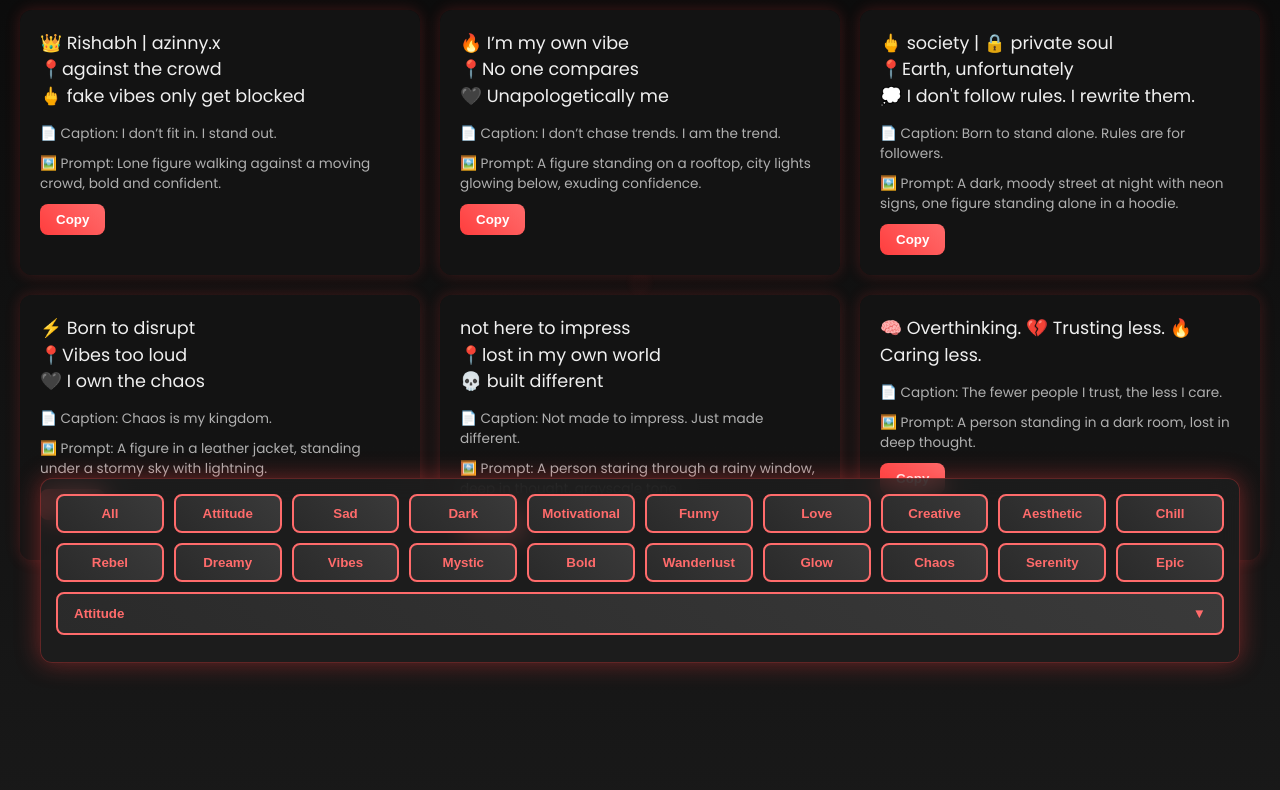
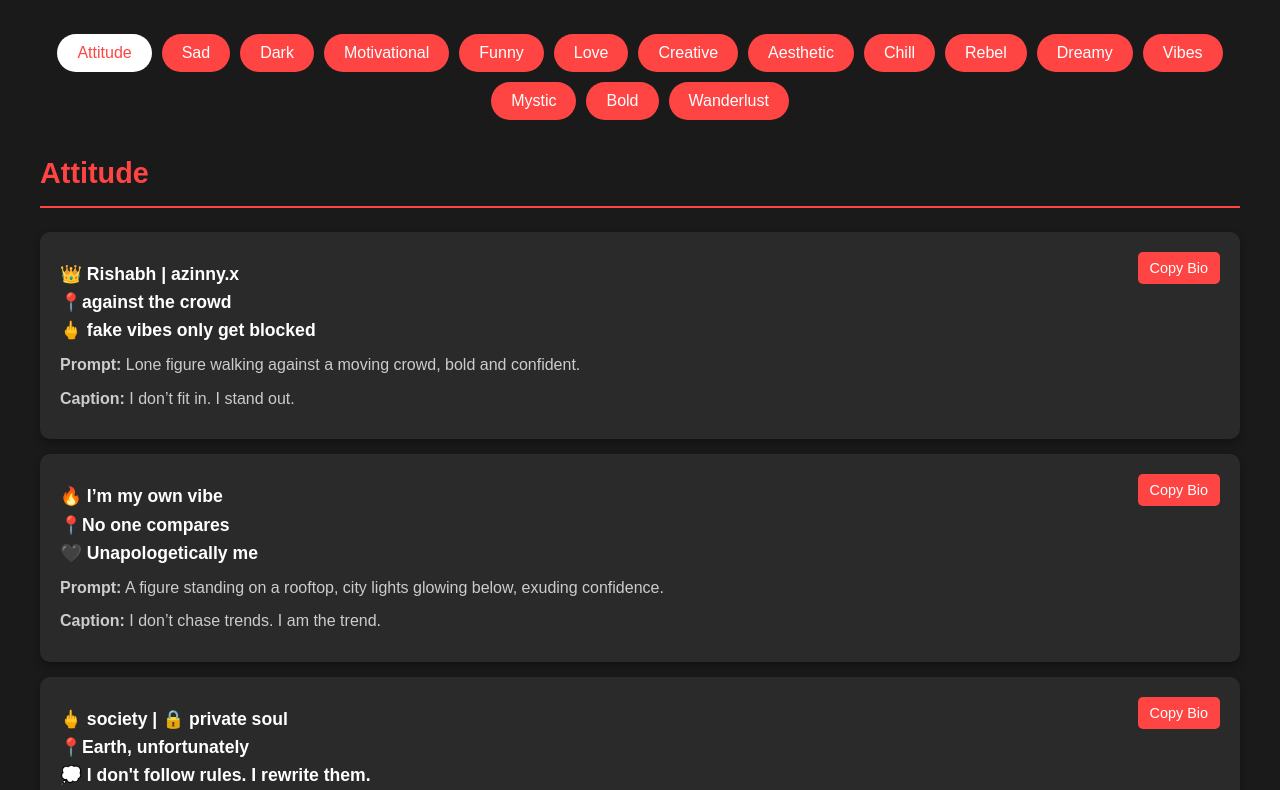
Before and after one commit to axinyyyx/azinny.x-bio, a plain HTML site: page index.html in a window 1280 px wide. Shown: the part 117-907 px from the top of the page. Drawn offline with Linux system fonts and the light colour scheme.

Commit message:
Update index.html

```diff
--- a/index.html
+++ b/index.html
@@ -4,337 +4,216 @@
     <meta charset="UTF-8">
     <meta name="viewport" content="width=device-width, initial-scale=1.0">
     <title>🔥 Bio Vault – azinny.x</title>
-  <link href="https://fonts.googleapis.com/css2?family=Poppins:wght@400;600;700&display=swap" rel="stylesheet">
     <style>
-    * {
+        body {
+            font-family: 'Arial', sans-serif;
+            background-color: #1a1a1a;
+            color: #fff;
             margin: 0;
-      padding: 0;
-      box-sizing: border-box;
+            padding: 20px;
+            line-height: 1.6;
         }
-    body {
-      background: linear-gradient(180deg, #0a0a0a, #1a1a1a);
-      color: #e0e0e0;
-      font-family: 'Poppins', sans-serif;
-      min-height: 100vh;
-      padding: 20px;
-      overflow-x: hidden;
-      position: relative;
+        .container {
+            max-width: 1200px;
+            margin: 0 auto;
         }
-    body::before {
-      content: '';
-      position: fixed;
-      top: 0;
-      left: 0;
-      width: 100%;
-      height: 100%;
-      background: radial-gradient(circle, rgba(255, 62, 62, 0.1) 1%, transparent 2%);
-      opacity: 0.3;
-      z-index: -1;
+        .header {
+            text-align: center;
+            margin-bottom: 40px;
         }
-    h1 {
-      text-align: center;
-      font-size: 2.8rem;
-      color: #ff3e3e;
-      text-shadow: 0 0 12px rgba(255, 62, 62, 0.6);
-      margin-bottom: 40px;
-      font-weight: 700;
+        .header h1 {
+            font-size: 2.5em;
+            color: #ff4444;
+            text-shadow: 0 0 10px rgba(255, 68, 68, 0.5);
         }
-    #bios-container {
-      display: grid;
-      gap: 20px;
-      grid-template-columns: repeat(auto-fill, minmax(300px, 1fr));
-      margin-bottom: 120px;
+        .category-buttons {
+            display: flex;
+            flex-wrap: wrap;
+            gap: 10px;
+            justify-content: center;
+            margin-bottom: 30px;
+        }
+        .category-btn {
+            background: #ff4444;
+            border: none;
+            padding: 10px 20px;
+            border-radius: 20px;
+            color: white;
+            cursor: pointer;
+            font-size: 1em;
+            transition: background 0.3s, transform 0.2s;
+        }
+        .category-btn:hover {
+            background: #cc3333;
+            transform: scale(1.05);
+        }
+        .category-btn.active {
+            background: #fff;
+            color: #ff4444;
+        }
+        .category {
+            display: none;
+        }
+        .category.active {
+            display: block;
+        }
+        .category h2 {
+            color: #ff4444;
+            border-bottom: 2px solid #ff4444;
+            padding-bottom: 10px;
+            font-size: 1.8em;
         }
         .bio-card {
-      background: rgba(20, 20, 20, 0.9);
-      border-radius: 12px;
+            background: #2a2a2a;
+            border-radius: 10px;
             padding: 20px;
-      box-shadow: 0 0 15px rgba(255, 62, 62, 0.2);
-      transition: transform 0.3s ease, box-shadow 0.3s ease, opacity 0.5s ease;
-      opacity: 0;
-      transform: translateY(20px);
-    }
-    .bio-card.show {
-      opacity: 1;
-      transform: translateY(0);
+            margin: 15px 0;
+            box-shadow: 0 4px 8px rgba(0, 0, 0, 0.3);
+            position: relative;
+            transition: transform 0.3s;
         }
         .bio-card:hover {
-      transform: rotateX(4deg) rotateY(4deg);
-      box-shadow: 0 0 30px rgba(255, 62, 62, 0.5);
+            transform: translateY(-5px);
         }
-    .bio-text {
-      font-size: 1.1rem;
+        .bio-card p {
+            margin: 8px 0;
+            color: #ccc;
+        }
+        .bio-card .bio-text {
             white-space: pre-wrap;
-      margin-bottom: 15px;
-      color: #f0f0f0;
-      line-height: 1.5;
-    }
-    .caption, .prompt {
-      font-size: 0.85rem;
-      color: #b0b0b0;
-      margin-bottom: 10px;
+            font-weight: bold;
+            color: #fff;
+            font-size: 1.1em;
         }
         .copy-btn {
-      background: linear-gradient(45deg, #ff3e3e, #ff6b6b);
-      color: #fff;
+            position: absolute;
+            top: 20px;
+            right: 20px;
+            background: #ff4444;
+            color: white;
             border: none;
-      padding: 8px 16px;
-      border-radius: 8px;
+            padding: 8px 12px;
+            border-radius: 5px;
             cursor: pointer;
-      font-weight: 600;
-      transition: transform 0.2s ease, box-shadow 0.3s ease;
+            font-size: 0.9em;
+            transition: background 0.3s;
         }
         .copy-btn:hover {
-      transform: scale(1.05);
-      box-shadow: 0 0 15px rgba(255, 62, 62, 0.6);
+            background: #cc3333;
         }
-    .category-container {
-      position: sticky;
+        .toast {
+            position: fixed;
             bottom: 20px;
-      background: rgba(30, 30, 30, 0.8);
-      backdrop-filter: blur(12px);
-      border: 1px solid rgba(255, 62, 62, 0.3);
-      border-radius: 12px;
-      padding: 15px;
-      box-shadow: 0 0 25px rgba(255, 62, 62, 0.4);
-      z-index: 10;
-      margin: 0 auto;
-      max-width: 1200px;
-      transition: transform 0.5s ease;
+            right: 20px;
+            background: #333;
+            color: white;
+            padding: 10px 20px;
+            border-radius: 5px;
+            display: none;
+            z-index: 1000;
         }
-    .category-grid {
-      display: grid;
-      grid-template-columns: repeat(auto-fit, minmax(100px, 1fr));
-      gap: 10px;
-      margin-bottom: 10px;
+        @media (max-width: 768px) {
+            .header h1 {
+                font-size: 2em;
             }
             .category-btn {
-      background: linear-gradient(45deg, #2a2a2a, #3a3a3a);
-      border: 2px solid #ff6b6b;
-      color: #ff6b6b;
+                padding: 8px 15px;
+                font-size: 0.9em;
+            }
+            .bio-card {
+                padding: 15px;
+            }
+            .copy-btn {
+                padding: 6px 10px;
+                font-size: 0.8em;
+            }
+        }
+        @media (max-width: 480px) {
+            .header h1 {
+                font-size: 1.5em;
+            }
+            .category-btn {
+                padding: 6px 12px;
+                font-size: 0.8em;
+            }
+            .bio-card {
+                margin: 10px 0;
                 padding: 10px;
-      border-radius: 8px;
-      cursor: pointer;
-      font-weight: 600;
-      text-align: center;
-      transition: all 0.3s ease;
-    }
-    .category-btn:hover {
-      background: linear-gradient(45deg, #ff3e3e, #ff6b6b);
-      color: #fff;
-      box-shadow: 0 0 15px rgba(255, 62, 62, 0.6);
-      transform: scale(1.05);
-    }
-    .dropdown-toggle {
-      display: none;
-      background: linear-gradient(45deg, #2a2a2a, #3a3a3a);
-      border: 2px solid #ff6b6b;
-      color: #ff6b6b;
-      padding: 12px 16px;
-      border-radius: 8px;
-      width: 100%;
-      font-weight: 600;
-      cursor: pointer;
-      transition: all 0.3s ease;
-      display: flex;
-      justify-content: space-between;
-      align-items: center;
-      text-transform: capitalize;
-    }
-    .dropdown-toggle:hover {
-      background: linear-gradient(45deg, #ff3e3e, #ff6b6b);
-      color: #fff;
-      box-shadow: 0 0 15px rgba(255, 62, 62, 0.6);
-      transform: scale(1.03);
-    }
-    .dropdown-toggle .arrow {
-      transition: transform 0.3s ease;
-    }
-    .dropdown-toggle.open .arrow {
-      transform: rotate(180deg);
-    }
-    .dropdown-menu {
-      max-height: 0;
-      opacity: 0;
-      overflow-y: auto;
-      background: rgba(30, 30, 30, 0.9);
-      backdrop-filter: blur(8px);
-      border: 1px solid rgba(255, 62, 62, 0.2);
-      border-radius: 8px;
-      margin: 10px auto 0;
-      width: 100%;
-      max-width: 100%;
-      transition: max-height 0.4s ease, opacity 0.4s ease;
-    }
-    .dropdown-menu.open {
-      max-height: 400px;
-      opacity: 1;
-    }
-    .dropdown-btn {
-      display: block;
-      padding: 12px 16px;
-      color: #ff6b6b;
-      text-align: left;
-      border-bottom: 1px solid rgba(255, 62, 62, 0.2);
-      cursor: pointer;
-      transition: background 0.3s ease, color 0.3s ease;
-      font-weight: 500;
-      text-transform: capitalize;
-    }
-    .dropdown-btn:hover {
-      background: rgba(255, 62, 62, 0.3);
-      color: #fff;
-    }
-    .dropdown-btn:last-child {
-      border-bottom: none;
-    }
-    @media (max-width: 768px) {
-      h1 {
-        font-size: 2rem;
-      }
-      #bios-container {
-        grid-template-columns: 1fr;
-      }
-      .category-grid {
-        display: none;
-      }
-      .dropdown-toggle {
-        display: flex;
-      }
-      .category-container {
-        bottom: 10px;
-        padding: 10px;
-        max-width: 100%;
-      }
-      .dropdown-menu {
-        width: 100%;
-        max-width: 100%;
-        margin: 10px 0 0;
             }
         }
     </style>
 </head>
 <body>
+    <div class="container">
+        <div class="header">
             <h1>🔥 Bio Vault – azinny.x</h1>
-
-  <div id="bios-container"></div>
-
-  <div class="category-container" id="category-container">
-    <div class="category-grid">
-      <button class="category-btn" onclick="filterCategory('All')">All</button>
-      <button class="category-btn" onclick="filterCategory('Attitude')">Attitude</button>
-      <button class="category-btn" onclick="filterCategory('Sad')">Sad</button>
-      <button class="category-btn" onclick="filterCategory('Dark')">Dark</button>
-      <button class="category-btn" onclick="filterCategory('Motivational')">Motivational</button>
-      <button class="category-btn" onclick="filterCategory('Funny')">Funny</button>
-      <button class="category-btn" onclick="filterCategory('Love')">Love</button>
-      <button class="category-btn" onclick="filterCategory('Creative')">Creative</button>
-      <button class="category-btn" onclick="filterCategory('Aesthetic')">Aesthetic</button>
-      <button class="category-btn" onclick="filterCategory('Chill')">Chill</button>
-      <button class="category-btn" onclick="filterCategory('Rebel')">Rebel</button>
-      <button class="category-btn" onclick="filterCategory('Dreamy')">Dreamy</button>
-      <button class="category-btn" onclick="filterCategory('Vibes')">Vibes</button>
-      <button class="category-btn" onclick="filterCategory('Mystic')">Mystic</button>
-      <button class="category-btn" onclick="filterCategory('Bold')">Bold</button>
-      <button class="category-btn" onclick="filterCategory('Wanderlust')">Wanderlust</button>
-      <button class="category-btn" onclick="filterCategory('Glow')">Glow</button>
-      <button class="category-btn" onclick="filterCategory('Chaos')">Chaos</button>
-      <button class="category-btn" onclick="filterCategory('Serenity')">Serenity</button>
-      <button class="category-btn" onclick="filterCategory('Epic')">Epic</button>
         </div>
-    <button class="dropdown-toggle" id="dropdown-toggle">
-      <span id="selected-category">Attitude</span>
-      <span class="arrow">▼</span>
-    </button>
-    <div class="dropdown-menu" id="dropdown-menu">
-      <button class="dropdown-btn" onclick="filterCategory('All')">All</button>
-      <button class="dropdown-btn" onclick="filterCategory('Attitude')">Attitude</button>
-      <button class="dropdown-btn" onclick="filterCategory('Sad')">Sad</button>
-      <button class="dropdown-btn" onclick="filterCategory('Dark')">Dark</button>
-      <button class="dropdown-btn" onclick="filterCategory('Motivational')">Motivational</button>
-      <button class="dropdown-btn" onclick="filterCategory('Funny')">Funny</button>
-      <button class="dropdown-btn" onclick="filterCategory('Love')">Love</button>
-      <button class="dropdown-btn" onclick="filterCategory('Creative')">Creative</button>
-      <button class="dropdown-btn" onclick="filterCategory('Aesthetic')">Aesthetic</button>
-      <button class="dropdown-btn" onclick="filterCategory('Chill')">Chill</button>
-      <button class="dropdown-btn" onclick="filterCategory('Rebel')">Rebel</button>
-      <button class="dropdown-btn" onclick="filterCategory('Dreamy')">Dreamy</button>
-      <button class="dropdown-btn" onclick="filterCategory('Vibes')">Vibes</button>
-      <button class="dropdown-btn" onclick="filterCategory('Mystic')">Mystic</button>
-      <button class="dropdown-btn" onclick="filterCategory('Bold')">Bold</button>
-      <button class="dropdown-btn" onclick="filterCategory('Wanderlust')">Wanderlust</button>
-      <button class="dropdown-btn" onclick="filterCategory('Glow')">Glow</button>
-      <button class="dropdown-btn" onclick="filterCategory('Chaos')">Chaos</button>
-      <button class="dropdown-btn" onclick="filterCategory('Serenity')">Serenity</button>
-      <button class="dropdown-btn" onclick="filterCategory('Epic')">Epic</button>
+        <div class="category-buttons" id="categoryButtons"></div>
+        <div id="categories"></div>
     </div>
-  </div>
+    <div id="toast" class="toast">Copied to clipboard!</div>
 
     <script>
-    let biosData = [];
-
+        // Fetch JSON data
         fetch('bios.json')
             .then(response => response.json())
             .then(data => {
-        biosData = data.categories;
-        displayBios("Attitude"); // Default category
+                const categoriesContainer = document.getElementById('categories');
+                const categoryButtonsContainer = document.getElementById('categoryButtons');
+
+                // Create category buttons
+                data.categories.forEach((category, index) => {
+                    const button = document.createElement('button');
+                    button.className = 'category-btn';
+                    button.textContent = category.category;
+                    button.dataset.category = category.category;
+                    if (index === 0) button.classList.add('active');
+                    categoryButtonsContainer.appendChild(button);
+                });
+
+                // Render categories
+                data.categories.forEach((category, index) => {
+                    const categoryDiv = document.createElement('div');
+                    categoryDiv.className = `category ${index === 0 ? 'active' : ''}`;
+                    categoryDiv.id = category.category;
+                    categoryDiv.innerHTML = `<h2>${category.category}</h2>`;
+
+                    category.bios.forEach(bio => {
+                        const bioCard = document.createElement('div');
+                        bioCard.className = 'bio-card';
+                        bioCard.innerHTML = `
+                            <p class="bio-text">${bio.bio}</p>
+                            <p><strong>Prompt:</strong> ${bio.prompt}</p>
+                            <p><strong>Caption:</strong> ${bio.caption}</p>
+                            <button class="copy-btn" onclick="copyToClipboard(\`${bio.bio}\`)">Copy Bio</button>
+                        `;
+                        categoryDiv.appendChild(bioCard);
+                    });
+
+                    categoriesContainer.appendChild(categoryDiv);
+                });
+
+                // Category button click handler
+                document.querySelectorAll('.category-btn').forEach(button => {
+                    button.addEventListener('click', () => {
+                        document.querySelectorAll('.category-btn').forEach(btn => btn.classList.remove('active'));
+                        button.classList.add('active');
+
+                        document.querySelectorAll('.category').forEach(cat => cat.classList.remove('active'));
+                        document.getElementById(button.dataset.category).classList.add('active');
+                    });
+                });
             })
-      .catch(error => console.error('Error loading bios:', error));
+            .catch(error => console.error('Error loading JSON:', error));
 
-    function filterCategory(category) {
-      displayBios(category);
-      // Update dropdown button text with selected category
-      document.getElementById('selected-category').textContent = category;
-      document.getElementById('dropdown-menu').classList.remove('open');
-      document.getElementById('dropdown-toggle').classList.remove('open');
-      // Scroll category container to top
-      const categoryContainer = document.getElementById('category-container');
-      categoryContainer.scrollIntoView({ behavior: 'smooth', block: 'start' });
-    }
-
-    function displayBios(category) {
-      const biosContainer = document.getElementById('bios-container');
-      biosContainer.innerHTML = ""; // Clear content
-
-      let biosToShow = [];
-      if (category === "All") {
-        biosData.forEach(cat => {
-          biosToShow = biosToShow.concat(cat.bios.map(bio => ({ ...bio, category: cat.category })));
-        });
-      } else {
-        const selectedCategory = biosData.find(cat => cat.category === category);
-        biosToShow = selectedCategory.bios.map(bio => ({ ...bio, category }));
-      }
-
-      biosToShow.forEach((bio, index) => {
-        const bioCard = document.createElement('div');
-        bioCard.classList.add('bio-card');
-        setTimeout(() => bioCard.classList.add('show'), index * 100);
-
-        bioCard.innerHTML = `
-          <div class="bio-text" id="bio${index}">${bio.bio}</div>
-          <div class="caption">📄 Caption: ${bio.caption}</div>
-          <div class="prompt">🖼️ Prompt: ${bio.prompt}</div>
-          <button class="copy-btn" onclick="copyText('bio${index}')">Copy</button>
-        `;
-        biosContainer.appendChild(bioCard);
+        // Copy to clipboard function
+        function copyToClipboard(text) {
+            navigator.clipboard.writeText(text).then(() => {
+                const toast = document.getElementById('toast');
+                toast.style.display = 'block';
+                setTimeout(() => toast.style.display = 'none', 2000);
             });
         }
-
-    function copyText(id) {
-      const text = document.getElementById(id).innerText;
-      navigator.clipboard.writeText(text).then(() => {
-        alert("Bio copied to clipboard!");
-      });
-    }
-
-    // Dropdown Toggle
-    document.querySelector('.dropdown-toggle').addEventListener('click', () => {
-      const dropdownMenu = document.getElementById('dropdown-menu');
-      const dropdownToggle = document.getElementById('dropdown-toggle');
-      dropdownMenu.classList.toggle('open');
-      dropdownToggle.classList.toggle('open');
-    });
     </script>
 </body>
 </html>
```
Lines whose indentation alone changed are shown as unchanged.
